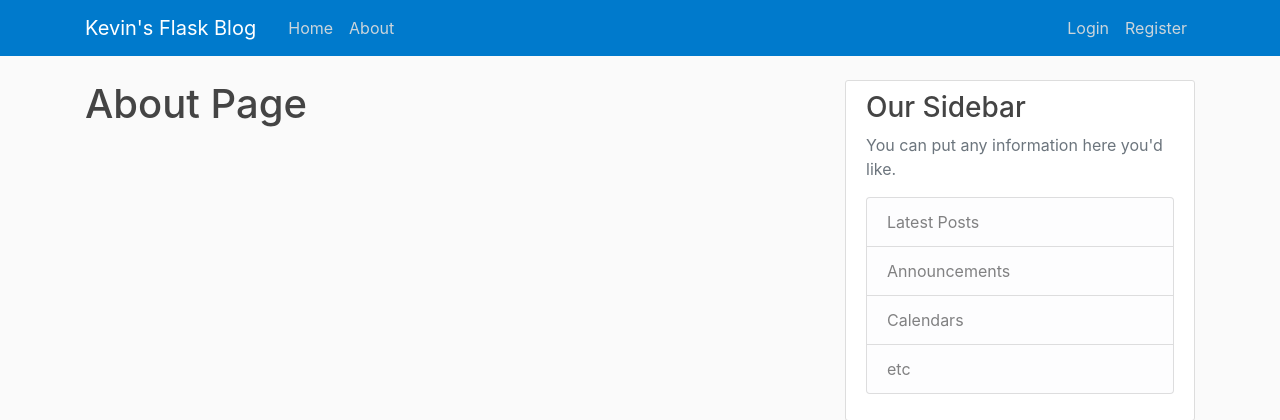
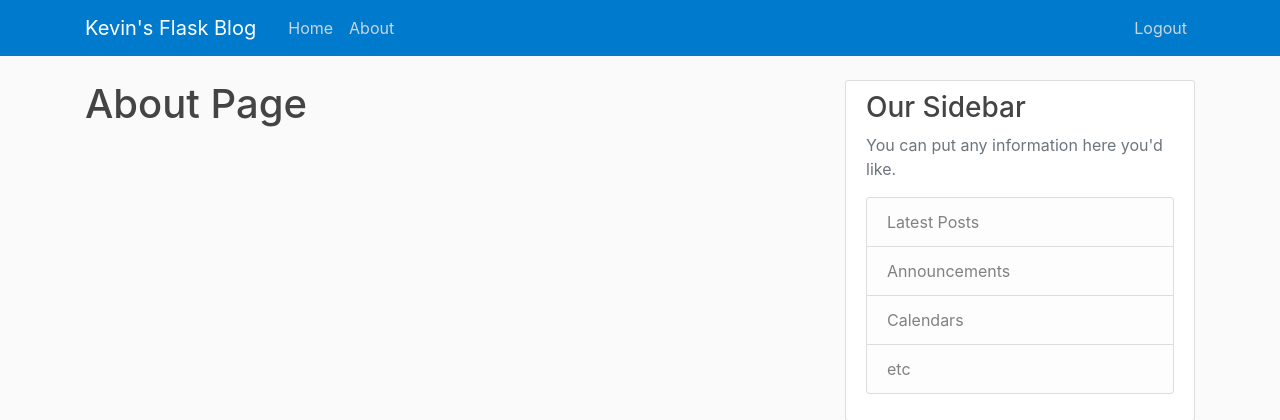
Before and after one commit to kevinhamlin/flask_project, a Flask app: page /about in a window 1280 px wide. Shown: the top 420 px of the page. Run offline with Flask 2, Linux system fonts and the light colour scheme; a user stored in the database is signed in; some libraries are stand-ins or nearby versions.

Commit message:
Added login/logout functionality for nav bar links.

```diff
--- a/main/templates/layout.html
+++ b/main/templates/layout.html
@@ -27,10 +27,15 @@
               <a class="nav-item nav-link" href="{{ url_for('home') }}">Home</a>
               <a class="nav-item nav-link" href="{{ url_for('about') }}">About</a>
             </div>
-            <!-- Navbar Right Side -->
+            <!-- Right Side of Naviation Hader -->
             <div class="navbar-nav">
-              <a class="nav-item nav-link" href="{{ url_for('login') }}">Login</a>
-              <a class="nav-item nav-link" href="{{ url_for('register') }}">Register</a>
+                {% if current_user.is_authenticated %}
+                    <a class="nav-item nav-link" href="{{ url_for('logout') }}">Logout</a>
+                {% else %}
+                  <a class="nav-item nav-link" href="{{ url_for('login') }}">Login</a>
+                  <a class="nav-item nav-link" href="{{ url_for('register') }}">Register</a>
+                {% endif %}
+
             </div>
           </div>
         </div>
```
